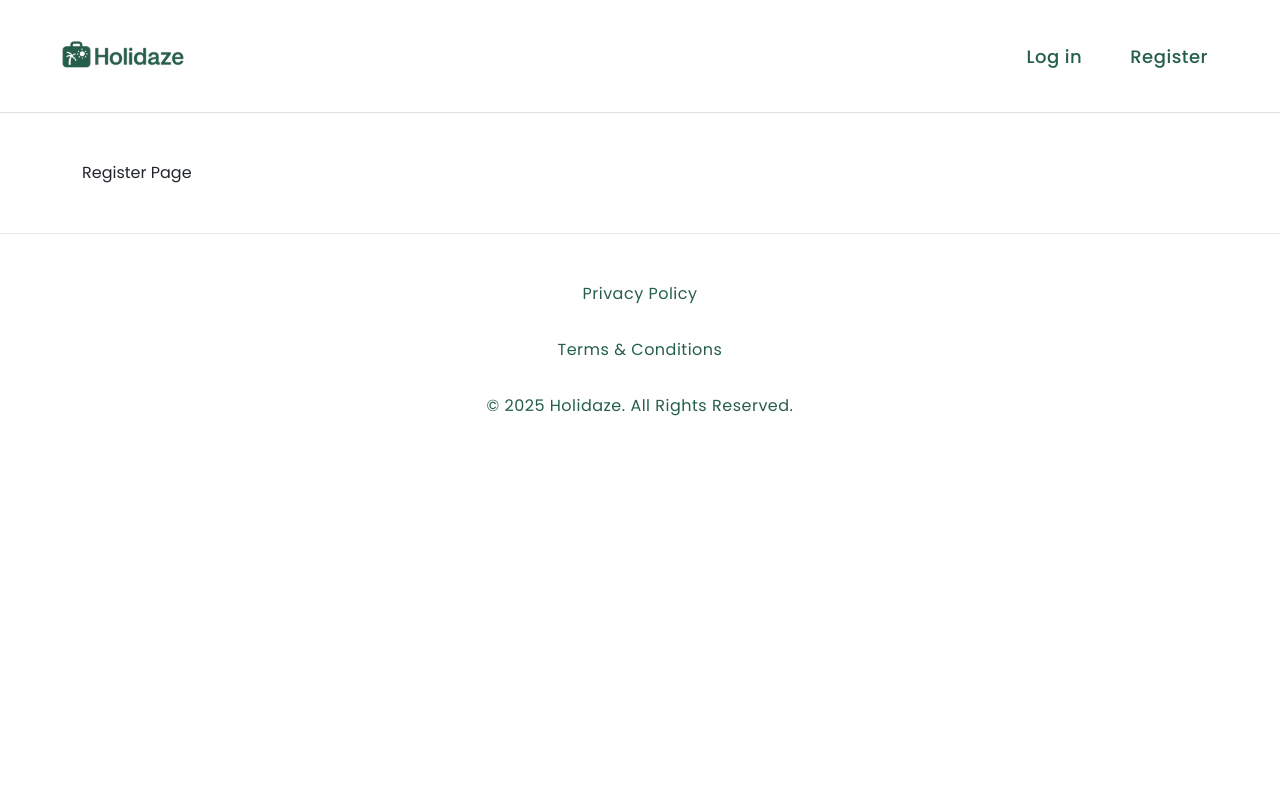
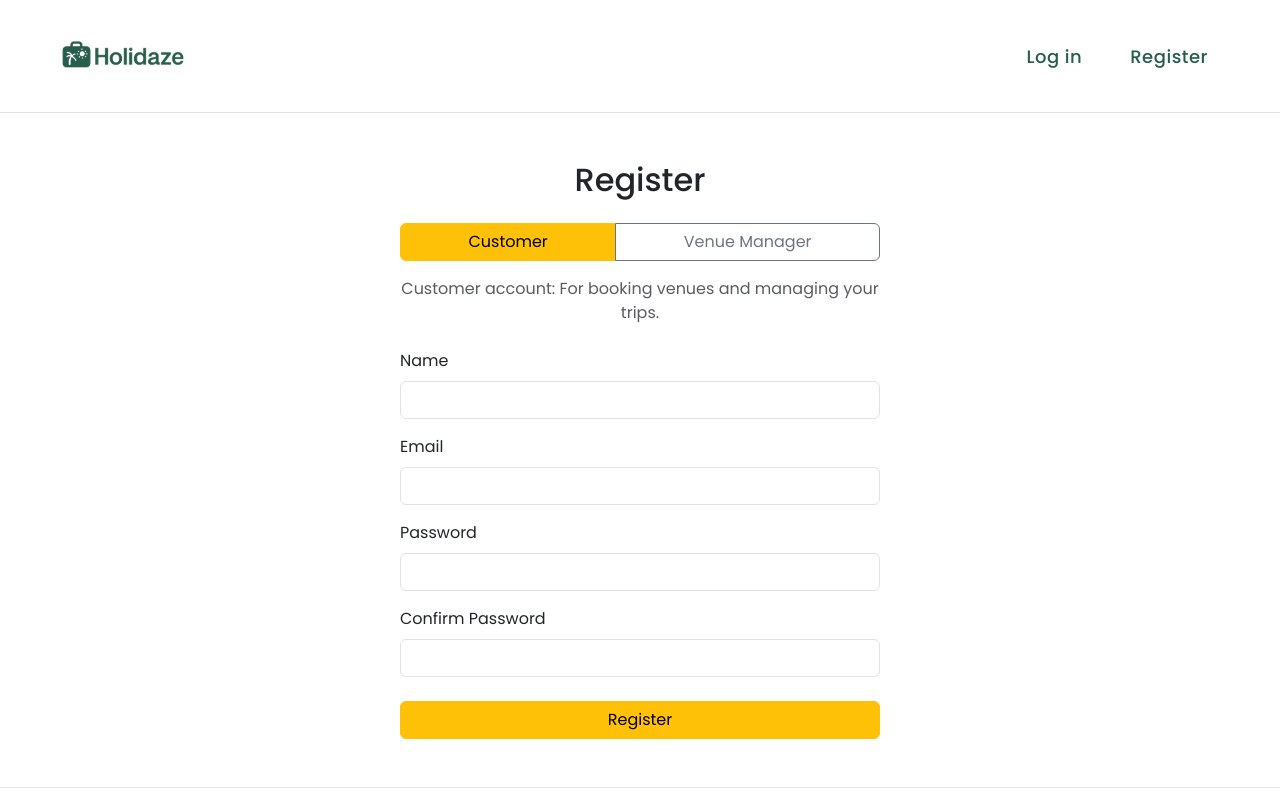
Before and after one commit to Asora7/holidaze, a React (Vite) app: page /register in a window 1280 px wide. Shown: the top 800 px of the page. Built offline with nearby package versions, Linux system fonts and the light colour scheme.

Commit message:
ok so i have implementer registration for venue managers as well or?

```diff
--- /dev/null
+++ b/src/api/auth.ts
@@ -0,0 +1,38 @@
+// src/api/auth.ts
+export interface RegisterPayload {
+    name: string;
+    email: string;
+    password: string;
+    venueManager: boolean;
+  }
+
+  export interface UserResponse {
+    data: {
+      name: string;
+      email: string;
+      avatar?: { url: string; alt: string };
+      banner?: { url: string; alt: string };
+      accessToken: string;
+      venueManager: boolean;
+    };
+    meta: object;
+  }
+
+  const API_BASE = import.meta.env.VITE_API_BASE_URL as string;
+
+  export async function registerUser(
+    payload: RegisterPayload
+  ): Promise<UserResponse> {
+    const res = await fetch(`${API_BASE}/auth/register`, {
+      method: "POST",
+      headers: { "Content-Type": "application/json" },
+      body: JSON.stringify(payload),
+    });
+
+    if (!res.ok) {
+      // assume API returns JSON { errors: { field: message } }
+      const err = await res.json();
+      throw err;
+    }
+    return res.json();
+  }
--- a/src/api/bookingsApi.ts
+++ b/src/api/bookingsApi.ts
@@ -1,31 +1,56 @@
-// src/api/bookingApi.ts
-const API_BASE = import.meta.env.VITE_API_BASE_URL
+const API_BASE = import.meta.env.VITE_API_BASE_URL as string;  // e.g. https://v2.api.noroff.dev
+const H_API    = `${API_BASE}/holidaze`;                       // …/holidaze
 
-// GET /api/venues/:id/availability
-export async function getAvailability(venueId: string): Promise<string[]> {
-  const resp = await fetch(`${API_BASE}/api/venues/${venueId}/availability`)
-  if (!resp.ok) throw new Error('Could not load availability')
-  return resp.json()
+async function handleJson<T>(res: Response): Promise<T> {
+  if (!res.ok) {
+    const body = await res.json().catch(() => ({}));
+    throw new Error((body as any).message || res.statusText);
+  }
+  return res.json();
 }
 
-// POST /api/bookings
+/**
+ * GET /holidaze/venues/:id?_bookings=true
+ */
+export async function getVenueWithBookings(
+  venueId: string
+): Promise<{
+  id: string;
+  bookings: Array<{ dateFrom: string; dateTo: string }>;
+}> {
+  const res  = await fetch(`${H_API}/venues/${venueId}?_bookings=true`);
+  const json = await handleJson<{ data: any }>(res);
+  return {
+    id: json.data.id,
+    bookings: json.data.bookings.map((b: any) => ({
+      dateFrom: b.dateFrom,
+      dateTo:   b.dateTo,
+    })),
+  };
+}
+
+/**
+ * POST /holidaze/bookings
+ */
 export async function createBooking(payload: {
-  venueId: string
-  date: string    // 'YYYY-MM-DD'
+  venueId: string;
+  date: string; // 'YYYY-MM-DD'
 }): Promise<void> {
-  const resp = await fetch(`${API_BASE}/api/bookings`, {
-    method: 'POST',
+  const token = localStorage.getItem("token");
+  const res = await fetch(`${H_API}/bookings`, {
+    method: "POST",
     headers: {
-      'Content-Type': 'application/json',
-      // add auth header here later if you need one
+      "Content-Type": "application/json",
+      ...(token ? { Authorization: `Bearer ${token}` } : {}),
     },
     body: JSON.stringify(payload),
-  })
-  if (resp.status === 401) {
-    throw new Error('You must be logged in to book')
+  });
+
+  if (res.status === 401) {
+    throw new Error("You must be logged in to book");
   }
-  if (!resp.ok) {
-    const err = await resp.json()
-    throw new Error(err.message || 'Booking failed')
+  if (!res.ok) {
+    const err = await res.json().catch(() => ({}));
+    throw new Error((err as any).message || "Booking failed");
   }
 }
--- a/src/api/venuesApi.ts
+++ b/src/api/venuesApi.ts
@@ -1,5 +1,5 @@
 // src/api/venuesApi.ts
-const BASE_URL = import.meta.env.VITE_API_BASE_URL;
+const BASE_URL = import.meta.env.VITE_API_BASE_URL;  // https://v2.api.noroff.dev
 
 async function handleResponse(res: Response) {
   if (!res.ok) {
@@ -9,21 +9,24 @@ async function handleResponse(res: Response) {
   return res.json();
 }
 
+const H_API = `${BASE_URL}/holidaze`;
+
 export async function fetchAllVenues(): Promise<any[]> {
-  const res  = await fetch(`${BASE_URL}/venues`);
+  const res  = await fetch(`${H_API}/venues`);
   const json = await handleResponse(res) as { data: any[] };
   return json.data;
 }
 
 export async function searchVenues(q: string): Promise<any[]> {
-  const res  = await fetch(`${BASE_URL}/venues/search?q=${encodeURIComponent(q)}`);
+  const res  = await fetch(
+    `${H_API}/venues/search?q=${encodeURIComponent(q)}`
+  );
   const json = await handleResponse(res) as { data: any[] };
   return json.data;
 }
 
-// ← Add this function:
 export async function fetchVenueById(id: string): Promise<any> {
-  const res  = await fetch(`${BASE_URL}/venues/${id}`);
+  const res  = await fetch(`${H_API}/venues/${id}`);
   const json = await handleResponse(res) as { data: any };
   return json.data;
 }
--- a/src/pages/Register.tsx
+++ b/src/pages/Register.tsx
@@ -1,4 +1,211 @@
 // src/pages/Register.tsx
-export default function Register() {
-    return <div>Register Page</div>
-  }
+import React, { useState } from "react";
+import { useNavigate } from "react-router-dom";
+import { registerUser } from "../api/auth";
+import type { RegisterPayload } from "../api/auth";
+
+interface FieldErrors {
+  name?: string;
+  email?: string;
+  password?: string;
+  confirm?: string;
+  general?: string;
+}
+
+const Register: React.FC = () => {
+  const navigate = useNavigate();
+  const [form, setForm] = useState<RegisterPayload & { confirm: string }>({
+    name: "",
+    email: "",
+    password: "",
+    confirm: "",
+    venueManager: false,
+  });
+  const [errors, setErrors] = useState<FieldErrors>({});
+
+  const handleChange = (
+    e: React.ChangeEvent<HTMLInputElement>
+  ) => {
+    const { name, value } = e.target;
+    setForm((f) => ({ ...f, [name]: value }));
+  };
+
+  const toggleAccountType = (isManager: boolean) => {
+    setForm((f) => ({ ...f, venueManager: isManager }));
+  };
+
+  const validate = (): boolean => {
+    const errs: FieldErrors = {};
+    if (!form.name.trim()) errs.name = "Name is required";
+    if (!form.email.includes("@stud.noroff.no"))
+      errs.email = "Must be a stud.noroff.no address";
+    if (form.password.length < 8)
+      errs.password = "Password must be ≥ 8 characters";
+    if (form.password !== form.confirm)
+      errs.confirm = "Passwords must match";
+    setErrors(errs);
+    return Object.keys(errs).length === 0;
+  };
+
+  const handleSubmit = async (e: React.FormEvent) => {
+    e.preventDefault();
+    if (!validate()) return;
+
+    try {
+      // 1) Call registerUser and destructure the data
+      const { data } = await registerUser({
+        name: form.name,
+        email: form.email,
+        password: form.password,
+        venueManager: form.venueManager,
+      });
+
+      // 2) Persist the token so you stay logged in
+      localStorage.setItem("token", data.accessToken);
+
+      // 3) Redirect to your protected area (e.g. dashboard or account)
+      navigate("/login");  // or "/dashboard" per your routing
+
+    } catch (err: any) {
+      // handle API errors as before
+      if (err.errors) setErrors(err.errors);
+      else setErrors({ general: "Registration failed" });
+    }
+  };
+
+
+  return (
+    <div className="container my-5">
+      <div className="mx-auto" style={{ maxWidth: 480 }}>
+        <h2 className="mb-4 text-center">Register</h2>
+
+        {/* Account Type Toggle */}
+        <div className="btn-group mb-3 w-100">
+          <button
+            type="button"
+            className={
+              "btn " +
+              (!form.venueManager
+                ? "btn-warning"
+                : "btn-outline-secondary")
+            }
+            onClick={() => toggleAccountType(false)}
+          >
+            Customer
+          </button>
+          <button
+            type="button"
+            className={
+              "btn " +
+              (form.venueManager
+                ? "btn-warning"
+                : "btn-outline-secondary")
+            }
+            onClick={() => toggleAccountType(true)}
+          >
+            Venue Manager
+          </button>
+        </div>
+        <p className="text-center text-muted mb-4">
+          {form.venueManager
+            ? "Venue Manager account: For listing and managing venues."
+            : "Customer account: For booking venues and managing your trips."}
+        </p>
+
+        <form onSubmit={handleSubmit} noValidate>
+          {errors.general && (
+            <div className="alert alert-danger">
+              {errors.general}
+            </div>
+          )}
+
+          <div className="mb-3">
+            <label className="form-label">Name</label>
+            <input
+              name="name"
+              value={form.name}
+              onChange={handleChange}
+              className={
+                "form-control " +
+                (errors.name ? "is-invalid" : "")
+              }
+            />
+            {errors.name && (
+              <div className="invalid-feedback">
+                {errors.name}
+              </div>
+            )}
+          </div>
+
+          <div className="mb-3">
+            <label className="form-label">Email</label>
+            <input
+              type="email"
+              name="email"
+              value={form.email}
+              onChange={handleChange}
+              className={
+                "form-control " +
+                (errors.email ? "is-invalid" : "")
+              }
+            />
+            {errors.email && (
+              <div className="invalid-feedback">
+                {errors.email}
+              </div>
+            )}
+          </div>
+
+          <div className="mb-3">
+            <label className="form-label">Password</label>
+            <input
+              type="password"
+              name="password"
+              value={form.password}
+              onChange={handleChange}
+              className={
+                "form-control " +
+                (errors.password ? "is-invalid" : "")
+              }
+            />
+            {errors.password && (
+              <div className="invalid-feedback">
+                {errors.password}
+              </div>
+            )}
+          </div>
+
+          <div className="mb-4">
+            <label className="form-label">
+              Confirm Password
+            </label>
+            <input
+              type="password"
+              name="confirm"
+              value={form.confirm}
+              onChange={handleChange}
+              className={
+                "form-control " +
+                (errors.confirm ? "is-invalid" : "")
+              }
+            />
+            {errors.confirm && (
+              <div className="invalid-feedback">
+                {errors.confirm}
+              </div>
+            )}
+          </div>
+
+          <button
+            type="submit"
+            className="btn btn-warning w-100"
+          >
+            Register
+          </button>
+        </form>
+      </div>
+    </div>
+  );
+};
+
+export default Register;
```
Also changed, not shown: src/components/DateSelector.tsx (+27 -14 lines), 1 other file (tests, documents, lock files or other folders).
